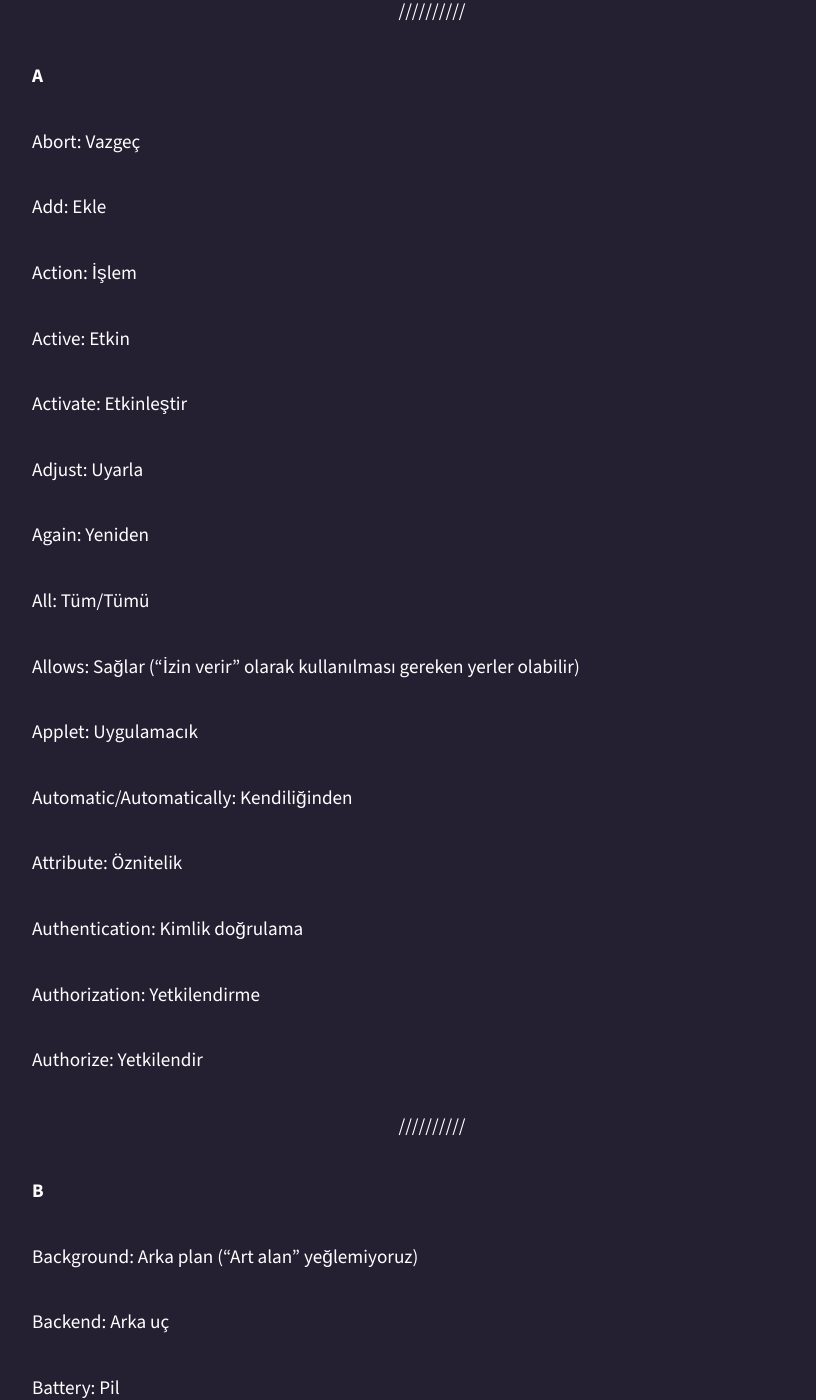
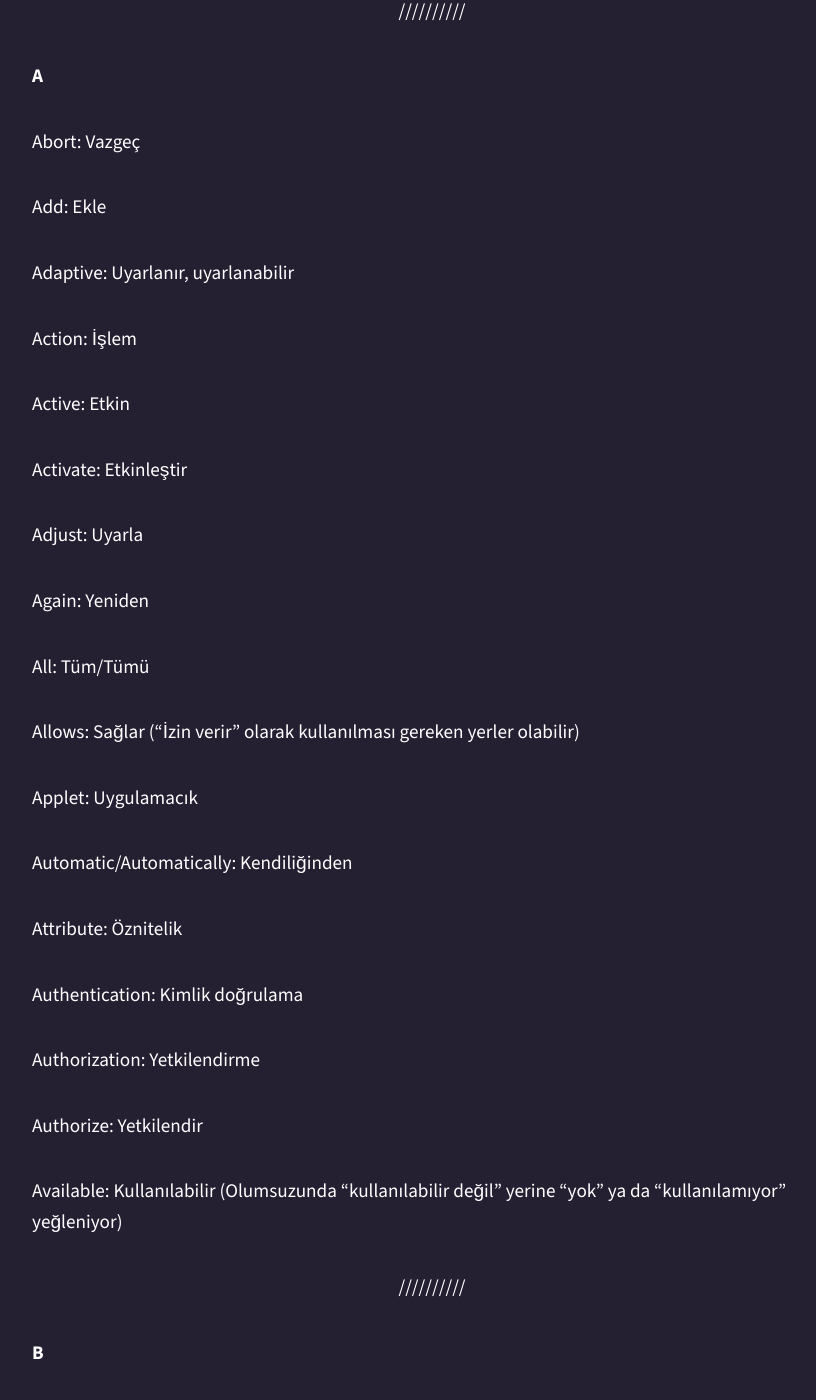
Before and after one commit to gnometurk/gnomeorgtr, a Jekyll site: the page built from ceviri/sozluk.md, in a window 1280 px wide and 1400 px high, scrolled down 326 px. Shown: the whole window, without its empty margins (208-1024 px from the left). Built offline with Jekyll 4.4.1, drawn with Linux system fonts in a browser that asks for light colours; some of the changed text lies outside the part shown.

Commit message:
Add commonly mistaken words
Add the definition for "sandbox"
Clarify "guideline" and "instruction"
Add "adaptive", "available", "indicator"
and "predictable" for consistency

```diff
--- a/ceviri/sozluk.md
+++ b/ceviri/sozluk.md
@@ -13,6 +13,8 @@ Bu belgede, GNOME’da kullanılan İngilizce sözcüklerin yaygın ya da yeğle
 Abort: Vazgeç
 
 Add: Ekle
+
+Adaptive: Uyarlanır, uyarlanabilir
 
 Action: İşlem
 
@@ -39,6 +41,8 @@ Authentication: Kimlik doğrulama
 Authorization: Yetkilendirme
 
 Authorize: Yetkilendir
+
+Available: Kullanılabilir (Olumsuzunda "kullanılabilir değil" yerine "yok" ya da "kullanılamıyor" yeğleniyor)
 
 ---
 
```
Also changed, not shown: other parts of ceviri/sozluk.md (+14 -0 lines).
